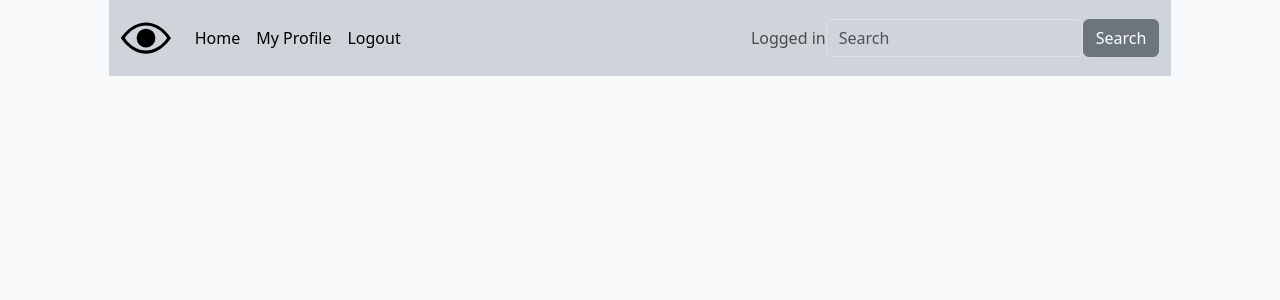
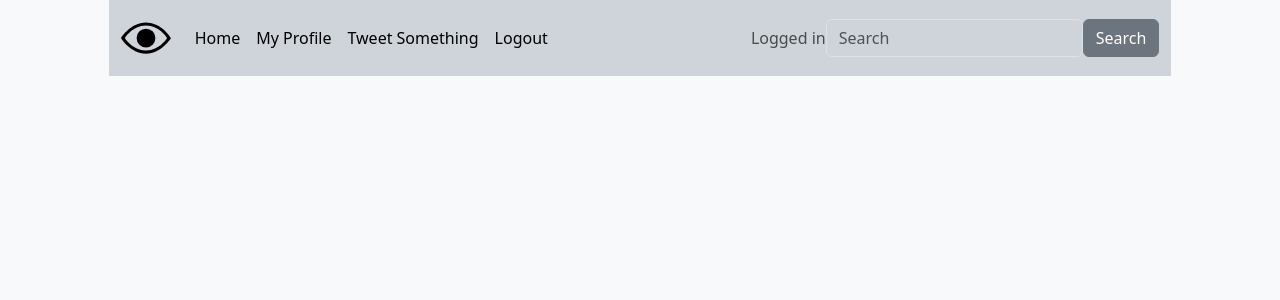
Before and after one commit to badgersky/social-media-app, a Django app: page / in a window 1280 px wide. Shown: the top 300 px of the page. Run offline with Django 4.2, Linux system fonts and the light colour scheme; the visitor is signed in with stand-in values (Sample User, id 1); data that the repository does not hold is empty; some libraries are stand-ins or nearby versions.

Commit message:
add tweet something link to navbar

```diff
--- a/templates/partials/nav.html
+++ b/templates/partials/nav.html
@@ -13,6 +13,9 @@
                 {% if user.is_authenticated %}
                     <li class="nav-item">
                         <a class="nav-link text-black" href="{% url 'users:profile' user_id=user.id %}">My Profile</a>
+                    </li>
+                    <li class="nav-item">
+                        <a class="nav-link text-black" href="{% url 'posts:create' %}">Tweet Something</a>
                     </li>
                     <li class="nav-item">
                         <a class="nav-link text-black" href="{% url 'users:logout' %}">Logout</a>
```
